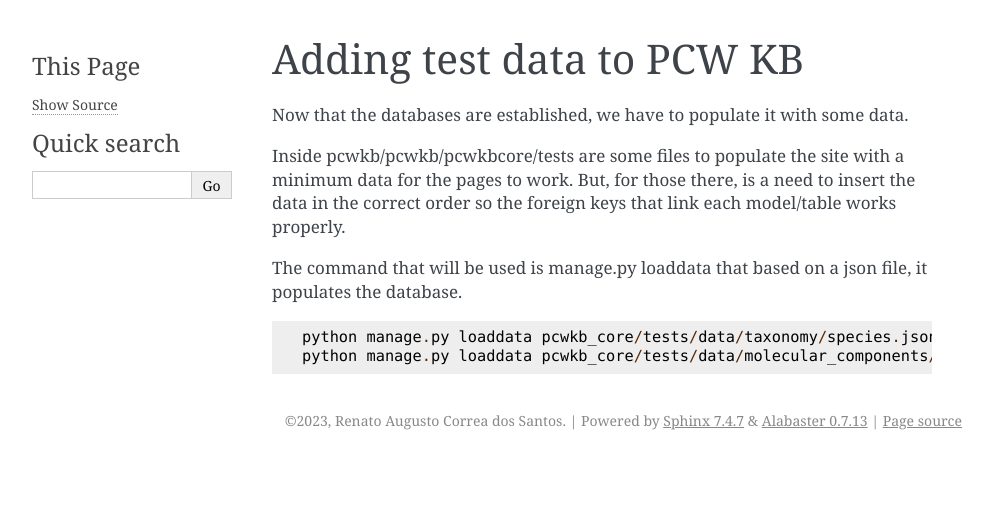
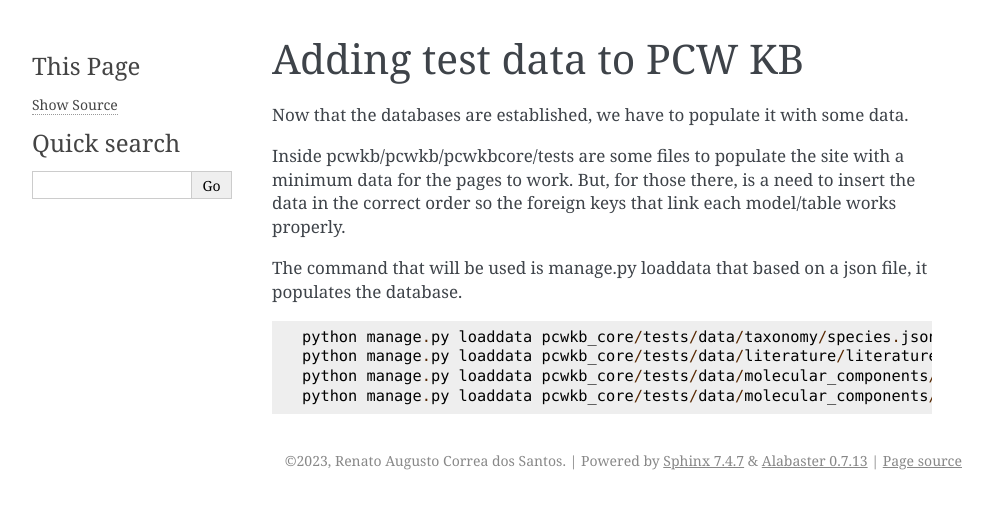
Before and after one commit to labbces/pcwkb, a Sphinx documentation site: the page built from docs/source/add_test_data.md, in a window 1280 px wide. Shown: the top 509 px of the page, without its empty margins (148-1141 px from the left). Built offline with Sphinx 7.4.7, drawn with Linux system fonts in a browser that asks for light colours; pages that are not in the unit, such as notebooks, are missing from menus.

Commit message:
updating documentation

````diff
--- a/docs/source/add_test_data.md
+++ b/docs/source/add_test_data.md
@@ -8,5 +8,7 @@ The command that will be used is manage.py loaddata that based on a json file, i
 
 ```
 python manage.py loaddata pcwkb_core/tests/data/taxonomy/species.json
+python manage.py loaddata pcwkb_core/tests/data/literature/literature.json
+python manage.py loaddata pcwkb_core/tests/data/molecular_components/genome.json
 python manage.py loaddata pcwkb_core/tests/data/molecular_components/genes.json
 ```
````
